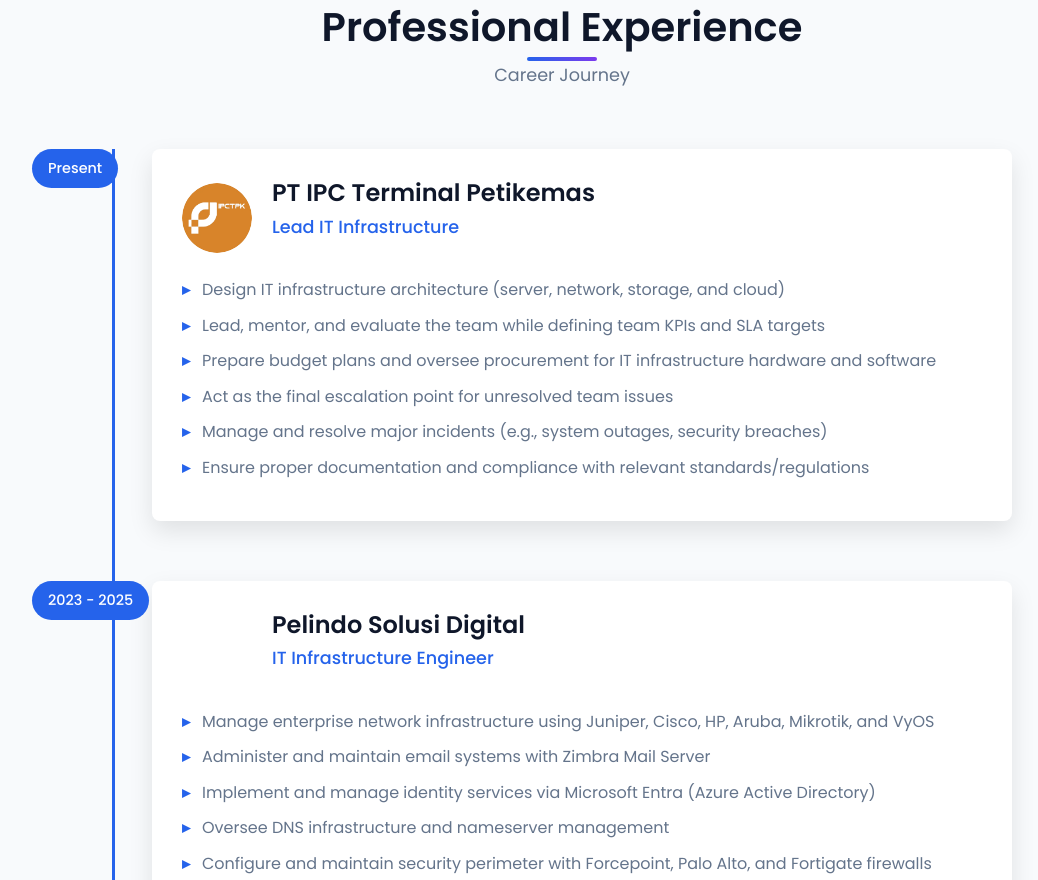
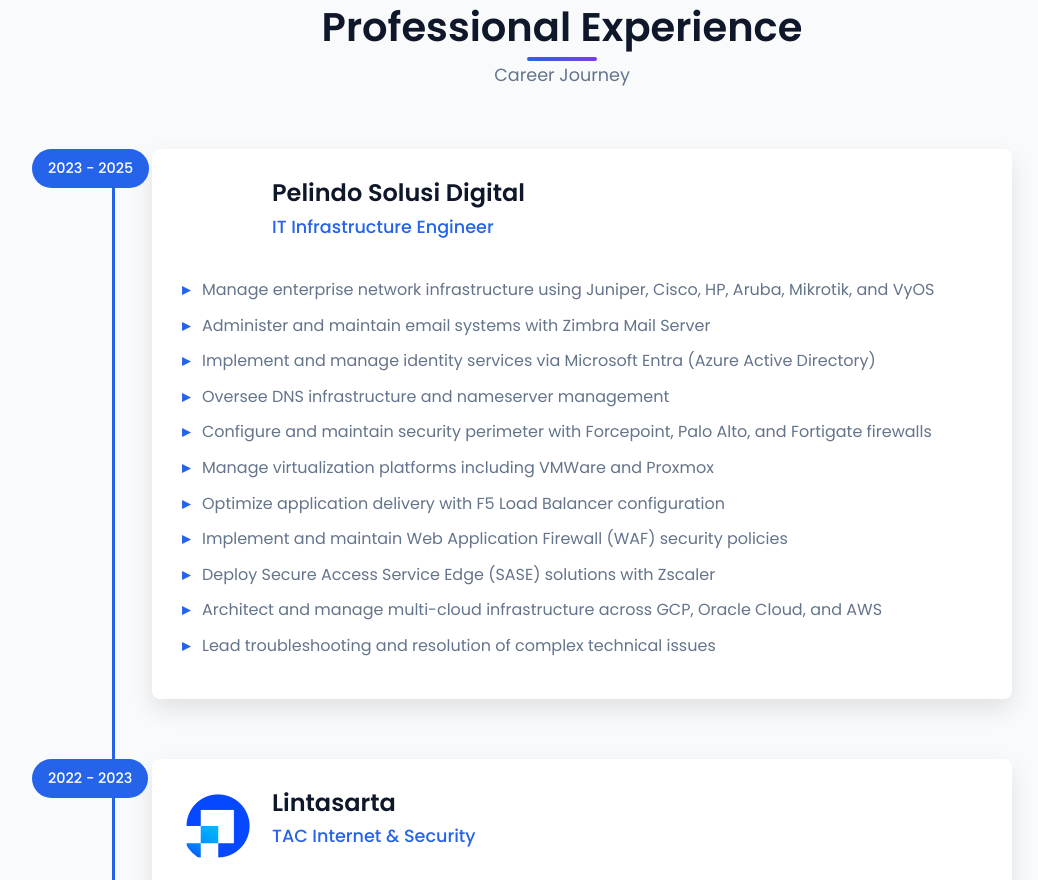
Before and after one commit to denimulyawan/denimulyawan.github.io, a plain HTML site: page index.html in a window 1280 px wide. Shown: the part 1680-2560 px from the top of the page, without its empty margins (78-1116 px from the left). Drawn offline with Linux system fonts and the light colour scheme.

Commit message:
hapus lead

```diff
--- a/index.html
+++ b/index.html
@@ -168,7 +168,7 @@
             </div>
             <div class="timeline">
                 <!-- PT IPC Terminal Petikemas -->
-                <div class="timeline-item animate-slide-up">
+                <!-- <div class="timeline-item animate-slide-up">
                     <div class="timeline-date">Present</div>
                     <div class="timeline-content">
                         <div class="company-header">
@@ -188,7 +188,7 @@
                             <li>Ensure proper documentation and compliance with relevant standards/regulations</li>
                         </ul>
                     </div>
-                </div>
+                </div> -->
 
                 <!-- Pelindo Solusi Digital -->
                 <div class="timeline-item animate-slide-up">
```
